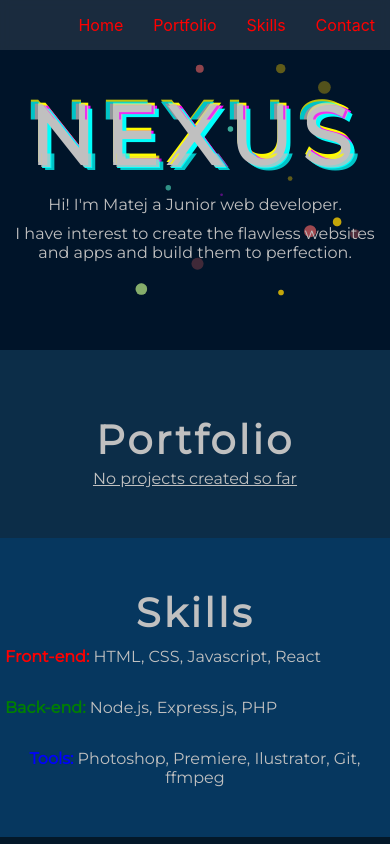
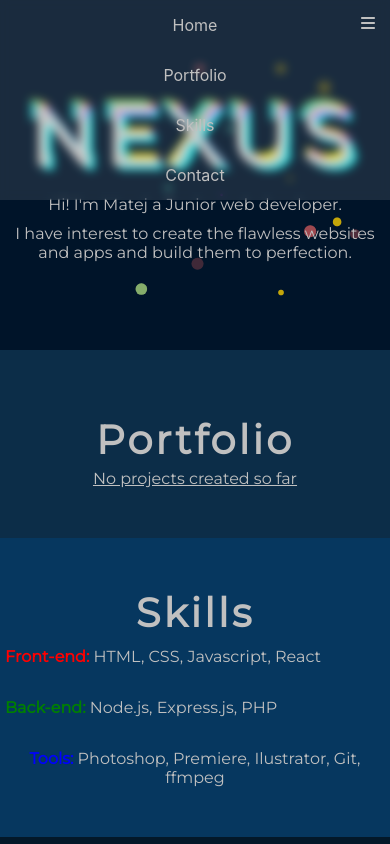
Before and after one commit to Nexus-SvK/website, a React (Create React App) app: page / in a window 390 px wide. Shown: the top 844 px of the page. Built offline with nearby package versions, Linux system fonts and the light colour scheme.

Commit message:
save pre istotu

```diff
--- a/src/components/Navbar.css
+++ b/src/components/Navbar.css
@@ -1,5 +1,6 @@
 .navigation {
   top:0;
+  left: 0;
   position: fixed;
   width: 100%;
   display:flex;
@@ -12,7 +13,7 @@
 .links {
   position: relative;
   padding: 15px;
-  color: #ff0000;
+  color: rgb(192, 192, 192);
 }
 .links:after {
   content: "";
@@ -30,3 +31,17 @@
   transform: scaleX(1);
   transform-origin: bottom left;
 }
+@media screen and (max-width: 500px) {
+.navigation{
+  display: inline-flex;
+  flex-direction: column;
+  justify-content: center;
+  align-items: center;
+}
+.links .hidden{
+  display: none;
+}
+.links{
+  display: block;
+}
+}
--- a/src/components/Navbar.js
+++ b/src/components/Navbar.js
@@ -1,10 +1,12 @@
-import React, { useEffect } from "react";
+import React from "react";
 import "./Navbar.css";
 import { Link } from "react-scroll";
+import Toggle from "./Toggle";
+import { render } from "@testing-library/react";
+import { useState } from "react/cjs/react.production.min";
 
 export default function Navbar(props) {
-  const Links = props.data.map((data) => (
-    <Link
+let links = props.data.map((data) => <Link
   to={data.id}
   className="links"
   key={data}
@@ -12,7 +14,12 @@ export default function Navbar(props) {
   duration={1000}
 >
   {data.label}
-    </Link>
-  ));
-  return <div className="navigation">{Links}</div>;
+</Link>)
+
+    return (
+      <div id="nav" className="navigation">
+        <Toggle />
+        {links}
+      </div>
+    );
   }
--- /dev/null
+++ b/src/components/Toggle.css
@@ -0,0 +1,13 @@
+#icon{
+    display: none;
+    color: rgb(192, 192, 192);
+}
+@media screen and (max-width: 500px) {
+#icon{
+    position: absolute;
+    display: block;
+    padding: 15px;
+    top:0;
+    right:0;
+  }
+}
--- /dev/null
+++ b/src/components/Toggle.js
@@ -0,0 +1,29 @@
+import React, { Component } from "react";
+import ReactDOM from "react-dom";
+import { faBars,faXmark } from "@fortawesome/free-solid-svg-icons";
+import { FontAwesomeIcon } from "@fortawesome/react-fontawesome";
+import "./Toggle.css";
+
+class Toggle extends React.Component {
+  constructor(props) {
+    super(props);
+    this.state = { isToggleOn: true };
+    // This binding is necessary to make `this` work in the callback
+    this.handleClick = this.handleClick.bind(this);
+  }
+
+  handleClick() {
+    this.setState((prevState) => ({
+      isToggleOn: !prevState.isToggleOn,
+    }));
+  }
+  render() {
+    return (
+      <a id="btn" onClick={this.handleClick}>
+        <FontAwesomeIcon id="icon" icon={this.state.isToggleOn ? faBars : faXmark} />
+      </a>
+
+    );
+  }
+}
+export default Toggle;
```
Also changed, not shown: src/App.css (line endings or trailing spaces). Lines whose indentation alone changed are shown as unchanged.
